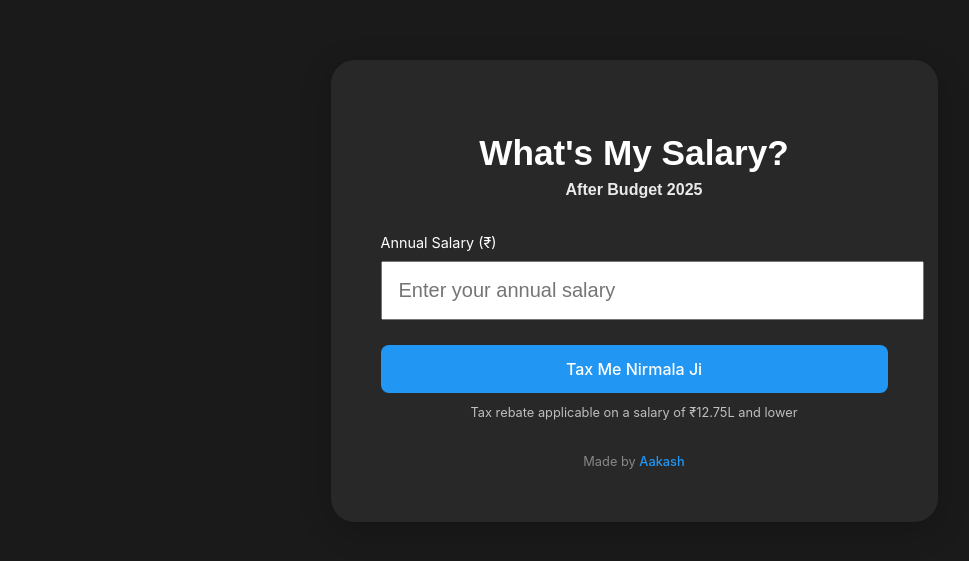
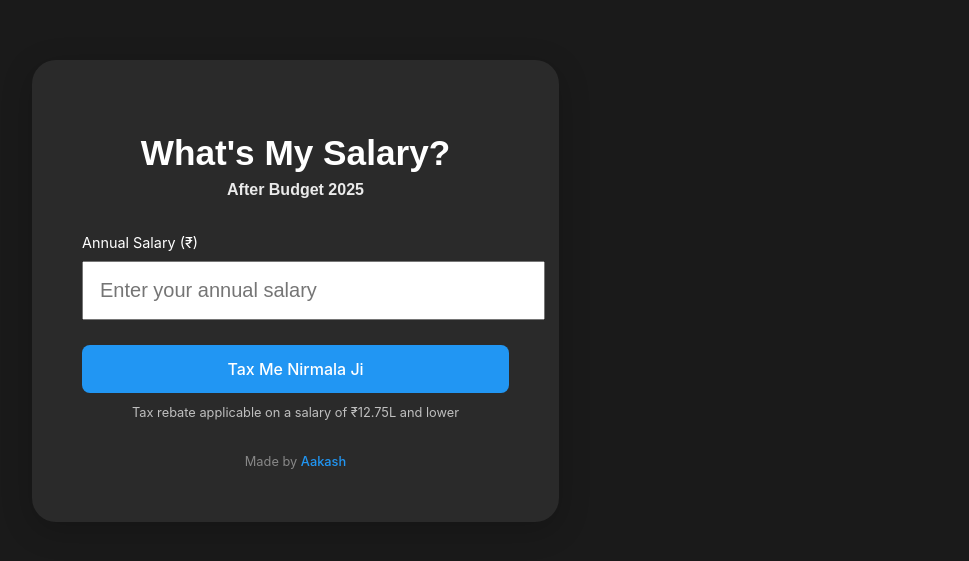
Before and after one commit to aakashathawasya96/taxmenirmalaji, a React (Vite) app: page / in a window 1280 px wide. Shown: the part 109-670 px from the top of the page, without its empty margins (96-1065 px from the left). Built offline with nearby package versions, Linux system fonts and the light colour scheme; a web font is replaced by a local one.

Commit message:
Update App.css

```diff
--- a/src/App.css
+++ b/src/App.css
@@ -1,4 +1,5 @@
 @import url('https://fonts.cdnfonts.com/css/calgary-demo');
+
 
 body {
   background-color: #1a1a1a;
@@ -7,20 +8,20 @@ body {
   padding: 0;
   min-height: 100vh;
   display: flex;
-  justify-content: center;
   align-items: center;
+  justify-content: flex-start;  /* Changed from center to flex-start */
+  padding-left: 10%;  /* Add some padding from the left edge */
 }
+
 
 .calculator {
   width: 100%;
-  max-width: 600px;  /* Increased from 400px */
-  margin: 40px;      /* Increased from 20px */
-  padding: 50px;     /* Increased from 30px */
+  max-width: 600px;
+  padding: 50px;
   text-align: center;
-  background-color: rgba(42, 42, 42, 0.95); /* Slightly transparent */
-  border-radius: 24px;  /* Increased from 16px */
+  background-color: #2a2a2a;
+  border-radius: 24px;
   box-shadow: 0 8px 32px rgba(0, 0, 0, 0.2);
-  backdrop-filter: blur(8px);
 }
 
 .header {
```
